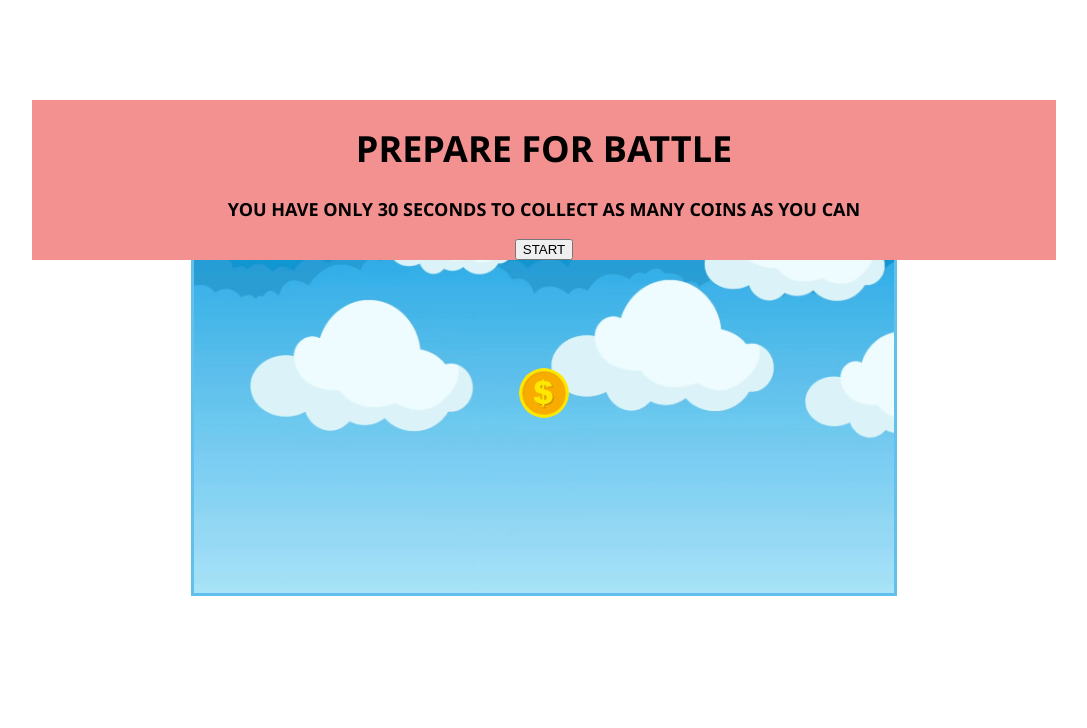
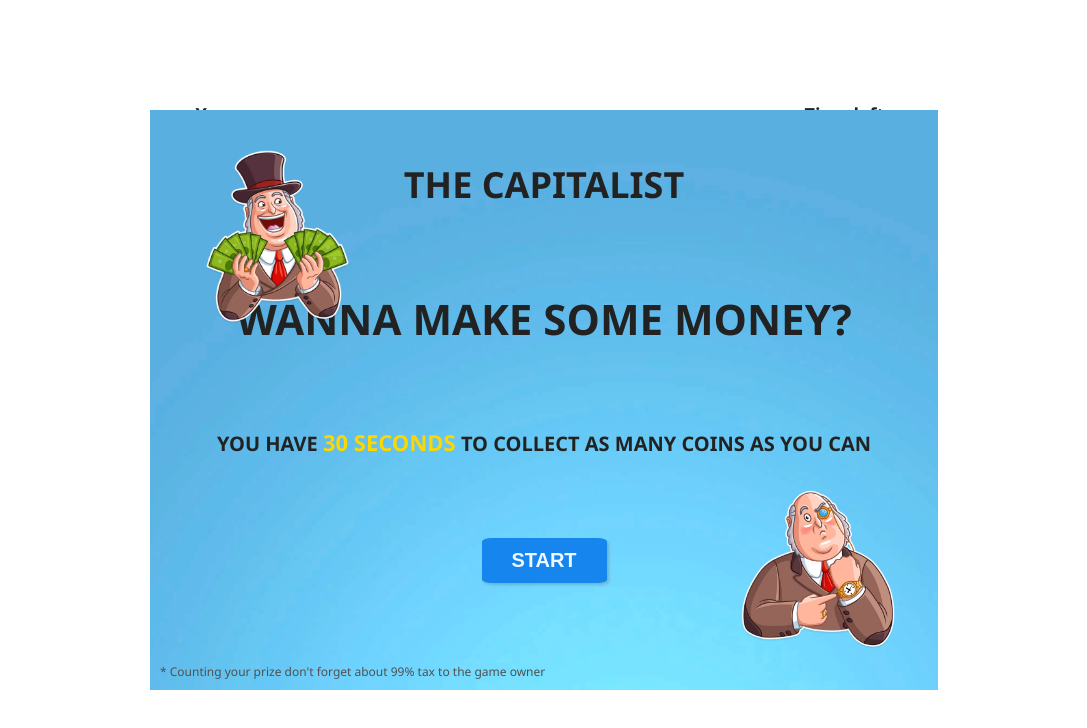
Before and after one commit to VadymVashchuk/Task_4_clicker_JS, a plain HTML site: page index.html in a window 1280 px wide. Shown: the whole page, without its empty margins (96-1183 px from the left). Drawn offline with Linux system fonts and the light colour scheme.

Commit message:
some_scc_for_start_window

```diff
--- a/index.html
+++ b/index.html
@@ -9,7 +9,8 @@
   <title>V_Vashchuk_Task_4</title>
 </head>
 
-<body class="body-lock">
+<body>
+  <div class="hidden-top"></div>
   <div class="main-wrapper">
     <div class="header">
       <div class="info">You score:</div>
@@ -24,13 +25,22 @@
       <div id="enemy"></div>
     </div>
   </div>
+  <div class="hidden-bottom"></div>
   <div class="modal-window">
     <div class="start-wrapper">
-      <div class="info-start">
-        <h1>PREPARE FOR BATTLE</h1>
-        <p>YOU HAVE ONLY 30 SECONDS TO COLLECT AS MANY COINS AS YOU CAN</p>
+      <div class="capitalist-img1"></div>
+      <div class="capitalist-img2"></div>
+      <div class="game-title">
+        <h1>THE CAPITALIST</h1>
+      </div>
+      <div class="wanna-make-money">
+        <h2>WANNA MAKE SOME MONEY?</h2>
+      </div>
+      <div class="terms">
+        <p>YOU HAVE <span class="color-gold">30 SECONDS</span> TO COLLECT AS MANY COINS AS YOU CAN</p>
       </div>
       <button id="start">START</button>
+      <p class="little-issue">* Counting your prize don't forget about 99% tax to the game owner</p>
     </div>
   </div>
 </body>
--- a/script.js
+++ b/script.js
@@ -23,7 +23,7 @@ start.addEventListener("click", function () {
       setTimeout(gameOver, 200);            // ЦЯ ШТУКА ТІЛЬКИ ДЛЯ ТОГО, ЩОБ НА ТАЙМЕРІ ПОЯВИВСЯ 0, А НЕ ЗУПИНЯЛОСЬ НА 1
     }
   }, 1000);
-  setTimeout(closeWindow, 2000);            // закриваємо модальне вікно окремо, а не в сетІнтервал, це важно
+  setTimeout(closeWindow, 2000);            // закриваємо модальне вікно окремо, а не в сетІнтервал, це важливо
 });
 
 function gameOver() {                     // ЦЯ ШТУКА ТІЛЬКИ ДЛЯ ТОГО, ЩОБ НА ТАЙМЕРІ ПОЯВИВСЯ 0, А НЕ ЗУПИНЯЛОСЬ НА 1
--- a/style.css
+++ b/style.css
@@ -1,3 +1,9 @@
+* {
+  margin: 0;
+  padding: 0;
+  color: rgb(34, 34, 34);
+}
+
 img {
   max-width: 100%;
   display: block;
@@ -7,13 +13,24 @@ body {
   scroll-behavior: smooth;
   text-rendering: optimizeSpeed;
   margin: 0;
-  padding-top: 100px;
   font-family: 'Segoe UI', Tahoma, Geneva, Verdana, sans-serif;
+  height: 100%;
+  display: flex;
+  flex-direction: column;
+  justify-content: space-between;
+  align-items: center;
+}
+
+html {
+  height: 100%;
 }
 
 .main-wrapper {
-  width: 710px;
-  margin: 0 auto;
+  flex: 1 0 auto;
+  display: flex;
+  flex-direction: column;
+  justify-content: center;
+  margin-top: -100px;
 }
 
 .header {
@@ -70,16 +87,6 @@ body {
   font-weight: 700;
 }
 
-.start-wrapper {
-  position: absolute;
-  top: 100px;
-  width: 80%;
-  left: 10%;
-  background-color: rgb(190, 38, 38);
-}
-
-#start {}
-
 /* РОБЛЮ МОДАЛЬНЕ ВІКНО */
 
 .modal-window {
@@ -88,22 +95,94 @@ body {
   left: 0px;
   right: 0px;
   bottom: 0px;
+  display: flex;
+  justify-content: center;
+  align-items: center;
 }
 
 .start-wrapper {
-  background-color: rgb(243, 144, 144);
+  background: url(./img/start_bg_v3.png) 0 0/cover no-repeat;
   display: flex;
   flex-direction: column;
   align-items: center;
-  justify-content: center;
+  justify-content: space-between;
+  width: 60%;
+  height: 65%;
+  padding: 50px 10px 10px 10px;
+  text-align: center;
+  position: relative;
 }
 
 .modal-window-closed {
   display: none;
 }
 
-.info-start {
+.game-title {
   font-size: 18px;
   text-align: center;
   font-weight: 700;
 }
+
+.wanna-make-money {
+  font-size: 28px;
+}
+
+.terms {
+  font-size: 20px;
+  font-weight: 600;
+}
+
+.color-gold {
+  color: gold;
+  font-weight: 700;
+  font-size: 22px;
+}
+
+#start {
+  width: 125px;
+  height: 45px;
+  border-radius: 8%;
+  border: 0;
+  font-size: 20px;
+  font-weight: 700;
+  background-color: rgb(22, 134, 238);
+  color: aliceblue;
+  display: flex;
+  align-items: center;
+  justify-content: center;
+  box-shadow: 2px 2px 3px rgba(68, 68, 68, 0.24);
+}
+
+#start:hover {
+  background-color: rgb(43, 43, 43);
+  color: gold;
+  display: flex;
+  align-items: center;
+  justify-content: center;
+  font-size: 22px;
+  transition-duration: 0.15s;
+  cursor: pointer;
+}
+
+.capitalist-img1 {
+  position: absolute;
+  background: url(./img/man_start.png) 0 0/cover no-repeat;
+  width: 175px;
+  height: 175px;
+  top: 40px;
+  left: 40px;
+}
+.capitalist-img2 {
+  position: absolute;
+  background: url(./img/man_time.png) 0 0/cover no-repeat;
+  width: 160px;
+  height: 160px;
+  bottom: 40px;
+  right: 40px;
+}
+
+.little-issue {
+  align-self: flex-start;
+  font-size: 12px;
+  color: rgb(80, 80, 80);
+}
```
Also changed, not shown: img/man_game_over.png (added), img/man_game_over_v2.png (added), img/man_start.png (added), img/man_time.png (added), img/start_bg_v3.png (added).
